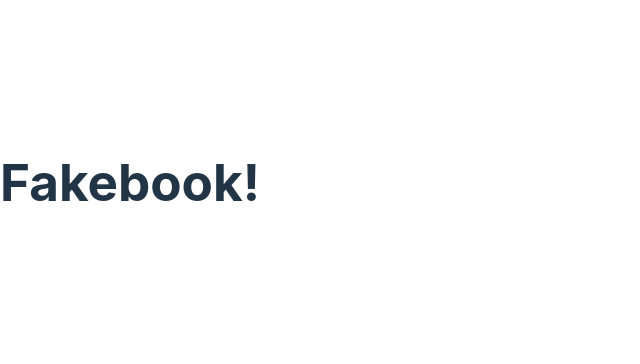
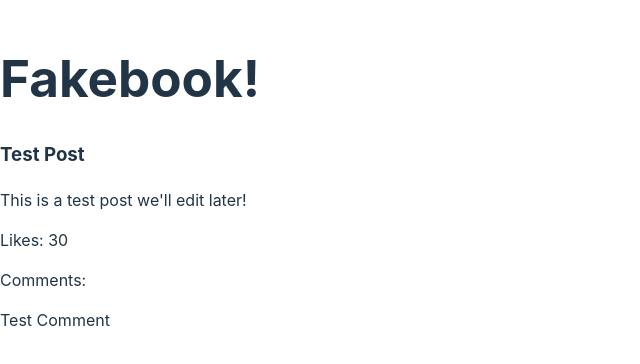
Before and after one commit to ds9293/DS9293, a React (Vite) app in the folder web-projects/social-media-app/: page / in a window 1280 px wide. Shown: the part 218-582 px from the top of the page, without its empty margins (0-640 px from the left). Built offline with nearby package versions, Linux system fonts and the light colour scheme.

Commit message:
added code app

```diff
--- a/web-projects/social-media-app/src/App.jsx
+++ b/web-projects/social-media-app/src/App.jsx
@@ -1,14 +1,18 @@
 import React from 'react';
+import Post from './components/Post'; // This imports the Post component from the specified path
 
-function App() {
+function App() { // Corrected function declaration
     return (
         <div>
             <h1>Fakebook!</h1>
+
+            {/* These comments indicate where you might add more components in the future */}
             {/* CreatePostForm */}
             {/* Feed */}
-      {/* Post */}
+
+            <Post /> {/* This is where the Post component is used in the JSX */}
         </div>
     );
 }
 
-export default App;
+export default App; // This exports the App component as the default export of this module
```
Lines whose indentation alone changed are shown as unchanged.
